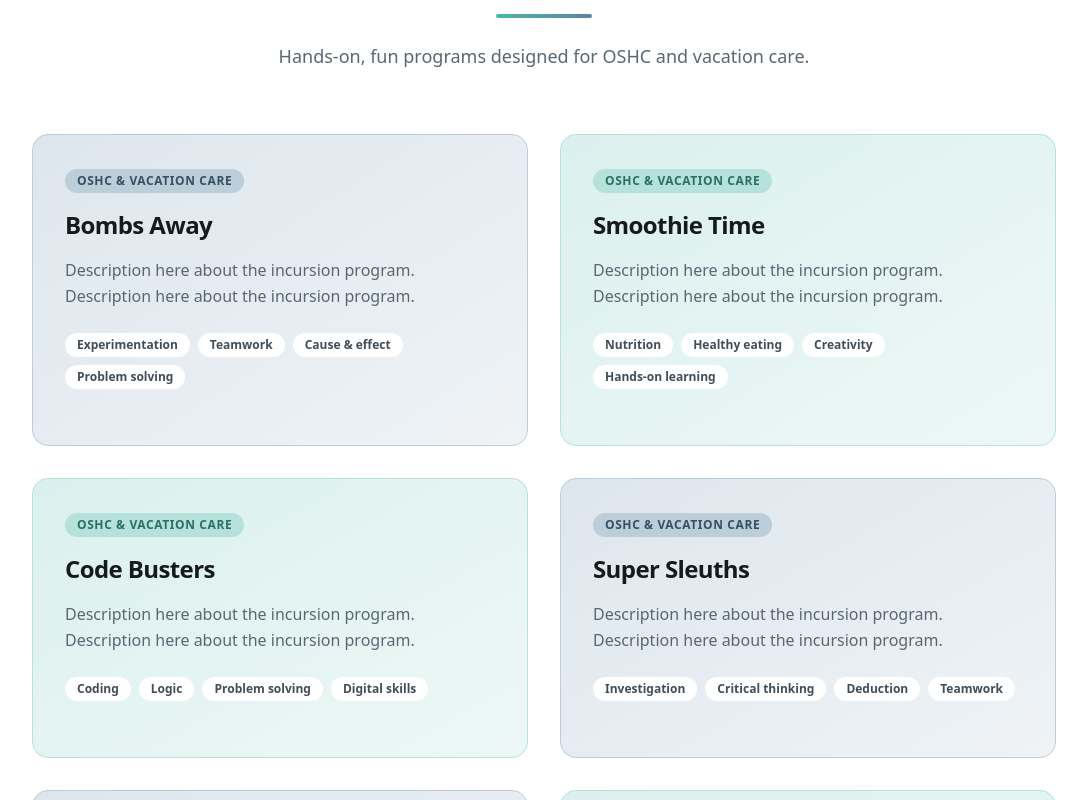
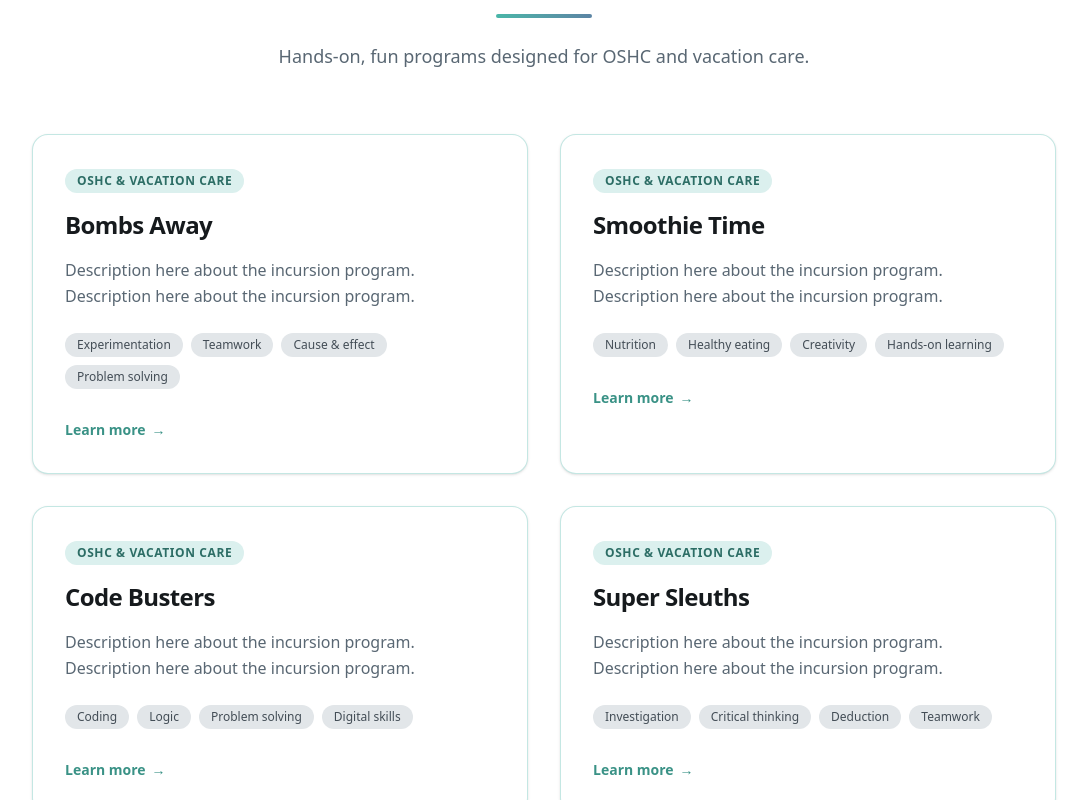
Before and after one commit to tbysctt/driven-outcomes-website, a React (Vite) app in the folder driven-outcomes-playground/: page /miniboss-holiday in a window 1280 px wide. Shown: the part 1340-2140 px from the top of the page, without its empty margins (96-1183 px from the left). Built offline with nearby package versions, Linux system fonts and the light colour scheme.

Commit message:
Simplify ProgramCard and remove miniBOSS TV

```diff
--- a/driven-outcomes-playground/src/components/Footer.tsx
+++ b/driven-outcomes-playground/src/components/Footer.tsx
@@ -105,7 +105,6 @@ const quickLinks: FooterLink[] = [
   { label: "Home", href: "#" },
   { label: "About Us", href: "#about" },
   { label: "Meet The Team", href: "#" },
-  { label: "MiniBOSS TV", href: "#" },
   { label: "News", href: "#" },
 ];
 
@@ -152,7 +151,7 @@ function SocialLink({ name, url, icon }: SocialLinkProps) {
       href={url}
       target="_blank"
       rel="noopener noreferrer"
-      className="w-10 h-10 rounded-full bg-white/10 flex items-center justify-center hover:bg-pearl-aqua-600 transition-colors !no-underline"
+      className="w-10 h-10 rounded-full bg-white/10 flex items-center justify-center hover:bg-pearl-aqua-600 transition-colors no-underline!"
       aria-label={name}
     >
       <svg
@@ -193,7 +192,7 @@ function FooterLinkSection({ title, links }: FooterLinkSectionProps) {
           <li key={link.label}>
             <a
               href={link.href}
-              className="text-sm sm:text-base text-slate-grey-400 hover:text-white transition-colors !no-underline"
+              className="text-sm sm:text-base text-slate-grey-400 hover:text-white transition-colors no-underline!"
             >
               {link.label}
             </a>
@@ -237,7 +236,7 @@ function ContactItem({ icon, content, href }: ContactInfoItem) {
       >
         {icon}
       </svg>
-      <span className="text-sm sm:text-base text-slate-grey-400 break-words">
+      <span className="text-sm sm:text-base text-slate-grey-400 wrap-break-word">
         {content}
       </span>
     </li>
@@ -308,7 +307,7 @@ function FooterBottom() {
               <a
                 key={link.label}
                 href={link.href}
-                className="text-slate-grey-500 hover:text-white transition-colors !no-underline"
+                className="text-slate-grey-500 hover:text-white transition-colors no-underline!"
               >
                 {link.label}
               </a>
--- a/driven-outcomes-playground/src/components/OurTrendingPrograms.tsx
+++ b/driven-outcomes-playground/src/components/OurTrendingPrograms.tsx
@@ -12,9 +12,8 @@ const trendingPrograms: ProgramCardProps[] = [
       "Teamwork",
       "Problem solving",
     ],
-    variant: "cool-steel",
+    linkPath: "#",
   },
-
   {
     targetAudience: "Primary School",
     title: "Smoothie Bar",
@@ -26,7 +25,7 @@ const trendingPrograms: ProgramCardProps[] = [
       "Real-world skills",
       "Collaboration",
     ],
-    variant: "pearl-aqua",
+    linkPath: "#",
   },
 ];
 
@@ -52,7 +51,7 @@ export function OurTrendingPrograms() {
               title={program.title}
               description={program.description}
               focusedSkills={program.focusedSkills}
-              variant={program.variant}
+              linkPath={program.linkPath}
             />
           ))}
         </div>
--- a/driven-outcomes-playground/src/components/ProgramCard.tsx
+++ b/driven-outcomes-playground/src/components/ProgramCard.tsx
@@ -1,54 +1,51 @@
-const variantStyles = {
-  "cool-steel": {
-    card: "bg-gradient-to-br from-cool-steel-100 to-cool-steel-50 border-cool-steel-200 hover:shadow-cool-steel-200/50",
-    badge: "bg-cool-steel-200 text-cool-steel-700",
-    link: "text-cool-steel-600 hover:text-cool-steel-800",
-  },
-  "pearl-aqua": {
-    card: "bg-gradient-to-br from-pearl-aqua-100 to-pearl-aqua-50 border-pearl-aqua-200 hover:shadow-pearl-aqua-200/50",
-    badge: "bg-pearl-aqua-200 text-pearl-aqua-700",
-    link: "text-pearl-aqua-600 hover:text-pearl-aqua-800",
-  },
-} as const;
-
-export type ProgramCardVariant = keyof typeof variantStyles;
+import { Link } from "react-router-dom";
 
 export interface ProgramCardProps {
   targetAudience: string;
   title: string;
   description: string;
   focusedSkills: string[];
-  variant: ProgramCardVariant;
+  linkPath: string;
 }
 
 export function ProgramCard(props: ProgramCardProps) {
-  const styles = variantStyles[props.variant];
-
   return (
-    <div
-      className={`rounded-2xl p-6 sm:p-7 md:p-8 border hover:shadow-xl transition-shadow ${styles.card}`}
+    <article
+      className={`group rounded-2xl border bg-white p-6 shadow-sm transition-all duration-200 sm:p-7 md:p-8 border-pearl-aqua-200/80 hover:border-pearl-aqua-300 hover:shadow-lg`}
     >
-      <div
-        className={`inline-block px-2.5 sm:px-3 py-1 rounded-full text-xs font-bold uppercase tracking-wider mb-3 sm:mb-4 ${styles.badge}`}
+      <span
+        className={`inline-block rounded-full px-3 py-1 text-xs font-semibold uppercase tracking-wider sm:mb-4 bg-pearl-aqua-100 text-pearl-aqua-700`}
       >
         {props.targetAudience}
-      </div>
-      <h3 className="text-xl sm:text-2xl font-extrabold tracking-tight text-slate-grey-900 mb-3 sm:mb-4">
+      </span>
+      <h3 className="mb-3 text-xl font-bold tracking-tight text-slate-grey-900 sm:mb-4 sm:text-2xl">
         {props.title}
       </h3>
-      <p className="text-sm sm:text-base text-slate-grey-600 mb-5 sm:mb-6 leading-relaxed">
+      <p className="mb-5 text-sm leading-relaxed text-slate-grey-600 sm:mb-6 sm:text-base">
         {props.description}
       </p>
-      <div className="flex flex-wrap gap-2 mb-5 sm:mb-6">
+      <div className="mb-6 flex flex-wrap gap-2 sm:mb-7">
         {props.focusedSkills.map((skill) => (
           <span
             key={skill}
-            className="px-2.5 sm:px-3 py-1 bg-white rounded-full text-xs font-semibold text-slate-grey-700"
+            className="rounded-full bg-slate-grey-100 px-3 py-1 text-xs font-medium text-slate-grey-700"
           >
             {skill}
           </span>
         ))}
       </div>
-    </div>
+      <Link
+        to={props.linkPath}
+        className={`inline-flex items-center gap-1.5 text-sm font-semibold transition-colors text-pearl-aqua-600 hover:text-pearl-aqua-800`}
+      >
+        Learn more
+        <span
+          aria-hidden
+          className="transition-transform group-hover:translate-x-0.5"
+        >
+          →
+        </span>
+      </Link>
+    </article>
   );
 }
--- a/driven-outcomes-playground/src/components/SchoolsScroller.tsx
+++ b/driven-outcomes-playground/src/components/SchoolsScroller.tsx
@@ -520,8 +520,8 @@ function buildColumns(schoolList: string[]): string[][] {
   return columns;
 }
 
-const IDLE_MS = 800;
-const AUTO_SPEED_PX_PER_SEC = 25;
+const IDLE_MS = 0;
+const AUTO_SPEED_PX_PER_SEC = 30;
 
 /**
  * Schools scroller: auto-scrolls horizontally. User can override by dragging or
--- a/driven-outcomes-playground/src/pages/MiniBossHolidayPage.tsx
+++ b/driven-outcomes-playground/src/pages/MiniBossHolidayPage.tsx
@@ -20,7 +20,7 @@ const incursionPrograms: ProgramCardProps[] = [
       "Cause & effect",
       "Problem solving",
     ],
-    variant: "cool-steel",
+    linkPath: "#",
   },
   {
     targetAudience: "OSHC & Vacation Care",
@@ -33,7 +33,7 @@ const incursionPrograms: ProgramCardProps[] = [
       "Creativity",
       "Hands-on learning",
     ],
-    variant: "pearl-aqua",
+    linkPath: "#",
   },
   {
     targetAudience: "OSHC & Vacation Care",
@@ -41,7 +41,7 @@ const incursionPrograms: ProgramCardProps[] = [
     description:
       "Description here about the incursion program. Description here about the incursion program.",
     focusedSkills: ["Coding", "Logic", "Problem solving", "Digital skills"],
-    variant: "pearl-aqua",
+    linkPath: "#",
   },
   {
     targetAudience: "OSHC & Vacation Care",
@@ -54,7 +54,7 @@ const incursionPrograms: ProgramCardProps[] = [
       "Deduction",
       "Teamwork",
     ],
-    variant: "cool-steel",
+    linkPath: "#",
   },
   {
     targetAudience: "OSHC & Vacation Care",
@@ -62,7 +62,7 @@ const incursionPrograms: ProgramCardProps[] = [
     description:
       "Description here about the incursion program. Description here about the incursion program.",
     focusedSkills: ["Curiosity", "Discovery", "Problem solving", "Creativity"],
-    variant: "cool-steel",
+    linkPath: "#",
   },
   {
     targetAudience: "OSHC & Vacation Care",
@@ -75,7 +75,7 @@ const incursionPrograms: ProgramCardProps[] = [
       "Teamwork",
       "Real-world skills",
     ],
-    variant: "pearl-aqua",
+    linkPath: "#",
   },
   {
     targetAudience: "OSHC & Vacation Care",
@@ -83,7 +83,7 @@ const incursionPrograms: ProgramCardProps[] = [
     description:
       "Description here about the incursion program. Description here about the incursion program.",
     focusedSkills: ["Resilience", "Confidence", "Teamwork", "Creativity"],
-    variant: "pearl-aqua",
+    linkPath: "#",
   },
 ];
 
@@ -169,7 +169,7 @@ export function MiniBossHolidayPage() {
                 title={program.title}
                 description={program.description}
                 focusedSkills={program.focusedSkills}
-                variant={program.variant}
+                linkPath={program.linkPath}
               />
             ))}
           </div>
```
Also changed, not shown: driven-outcomes-playground/tripod-website-copy/footer-info.txt.
